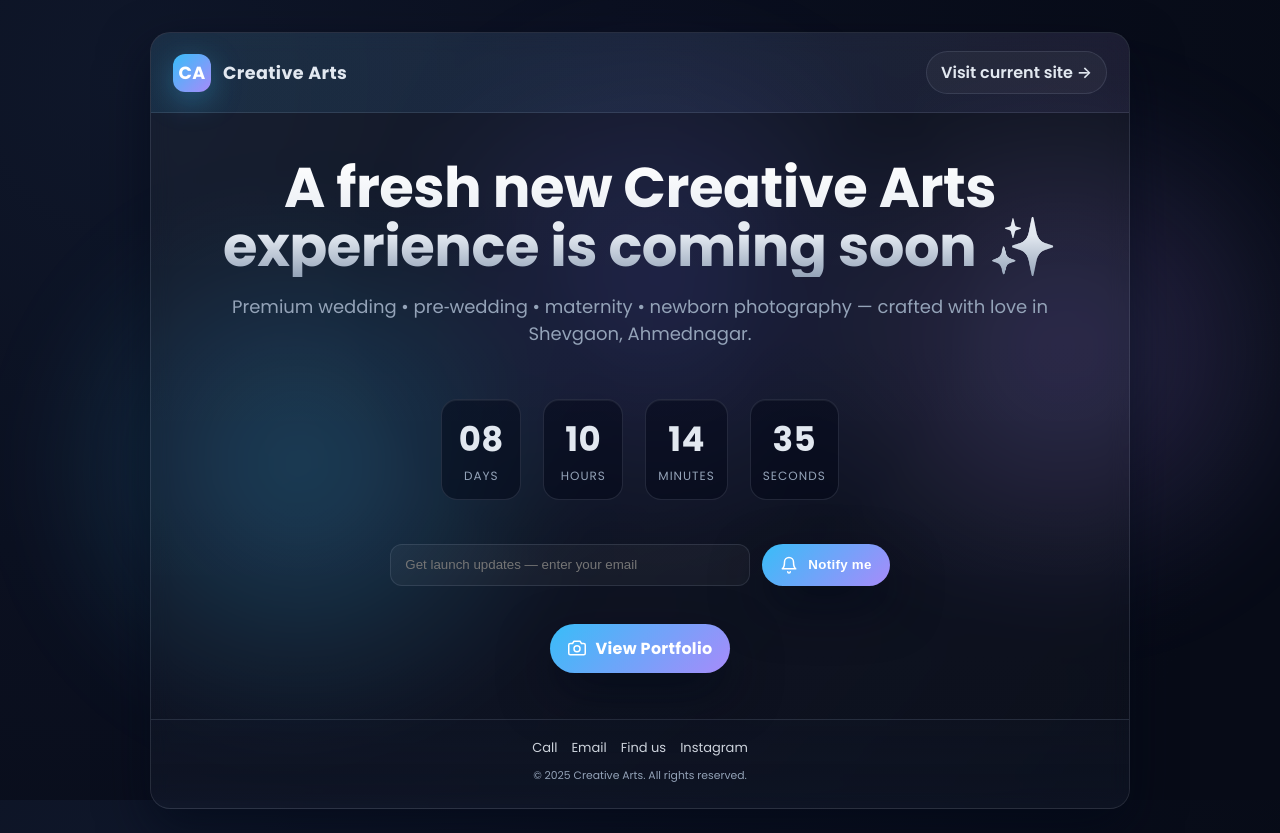
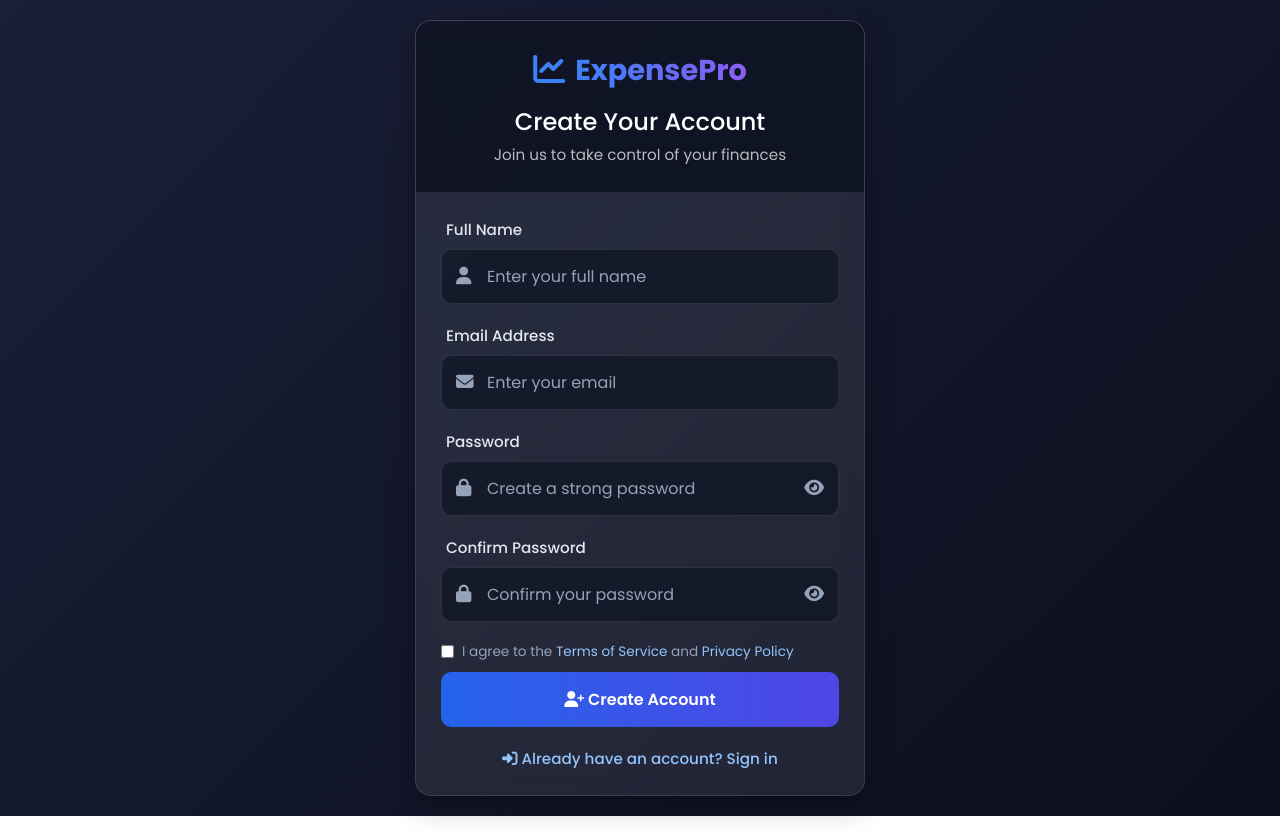
Before and after one commit to aniketandhal/Paltan-Web, a plain HTML site: page index.html in a window 1280 px wide. Drawn offline with Linux system fonts and the light colour scheme.

Commit message:
Update index.html

```diff
--- a/index.html
+++ b/index.html
@@ -1,274 +1,448 @@
 <!DOCTYPE html>
 <html lang="en">
 <head>
-  <meta charset="UTF-8" />
-  <meta name="viewport" content="width=device-width, initial-scale=1" />
-  <title>Creative Arts — Coming Soon</title>
-  <meta name="description" content="Creative Arts — premium wedding, maternity, and portrait photography. Our new website is coming soon." />
-  <meta name="robots" content="index,follow" />
-  <meta property="og:title" content="Creative Arts — Coming Soon" />
-  <meta property="og:description" content="Premium wedding, maternity, and portrait photography. New site launching soon." />
-  <meta property="og:type" content="website" />
-  <meta name="theme-color" content="#0ea5e9" />
-  <link rel="preconnect" href="https://fonts.googleapis.com">
-  <link rel="preconnect" href="https://fonts.gstatic.com" crossorigin>
-  <link href="https://fonts.googleapis.com/css2?family=Poppins:wght@300;400;600;700&display=swap" rel="stylesheet">
+  <meta charset="UTF-8">
+  <meta name="viewport" content="width=device-width, initial-scale=1.0">
+  <title>Sign Up | ExpensePro</title>
+  <link rel="stylesheet" href="https://cdnjs.cloudflare.com/ajax/libs/font-awesome/6.4.0/css/all.min.css">
+  <link href="https://fonts.googleapis.com/css2?family=Poppins:wght@300;400;500;600;700&display=swap" rel="stylesheet">
   <style>
-    :root {
-      --bg: #0b1020;
-      --panel: #0f172a;
-      --text: #e2e8f0;
-      --muted: #94a3b8;
-      --brand: #38bdf8; /* sky-400 */
-      --accent: #a78bfa; /* violet-400 */
-      --success: #22c55e;
-      --danger: #ef4444;
-      --glass: rgba(15, 23, 42, 0.6);
-      --glass-border: rgba(148, 163, 184, 0.18);
-      --radius: 20px;
-      --shadow: 0 20px 50px rgba(2, 8, 23, 0.6);
-    }
-
-    * { box-sizing: border-box; }
-
-    html, body {
-      height: 100%;
+    * {
       margin: 0;
+      padding: 0;
+      box-sizing: border-box;
+      font-family: 'Poppins', sans-serif;
     }
 
     body {
-      font-family: 'Poppins', system-ui, -apple-system, Segoe UI, Roboto, Ubuntu, Cantarell, 'Helvetica Neue', Arial, 'Noto Sans', 'Apple Color Emoji', 'Segoe UI Emoji', 'Segoe UI Symbol';
-      color: var(--text);
-      background: radial-gradient(1200px 1200px at 10% 10%, #0f172a 0%, #0b1020 40%, #070b17 100%);
-      overflow-x: hidden;
+      background: linear-gradient(135deg, #1a1f38 0%, #0c0f1d 100%);
+      min-height: 100vh;
+      display: flex;
+      justify-content: center;
+      align-items: center;
+      padding: 20px;
     }
 
-    /* Subtle animated blobs */
-    .blob {
-      position: fixed;
-      inset: auto auto -10% -10%;
-      width: 60vmax; height: 60vmax;
-      background: radial-gradient(closest-side, rgba(56,189,248,0.25), transparent 70%);
-      filter: blur(40px);
-      transform: translateZ(0);
-      animation: float1 18s ease-in-out infinite;
-      pointer-events: none;
-      z-index: 0;
-    }
-    .blob.b2 { left: auto; right: -15%; bottom: 5%; background: radial-gradient(closest-side, rgba(167,139,250,0.22), transparent 70%); animation: float2 22s ease-in-out infinite; }
-    .blob.b3 { left: 20%; bottom: auto; top: -15%; background: radial-gradient(closest-side, rgba(99,102,241,0.18), transparent 70%); animation: float3 26s ease-in-out infinite; }
-    @keyframes float1 { 0%,100% { transform: translate(0,0) scale(1);} 50% { transform: translate(10%, -6%) scale(1.05);} }
-    @keyframes float2 { 0%,100% { transform: translate(0,0) scale(1);} 50% { transform: translate(-6%, -8%) scale(1.07);} }
-    @keyframes float3 { 0%,100% { transform: translate(0,0) scale(1);} 50% { transform: translate(8%, 6%) scale(1.04);} }
-
-    .wrap {
-      position: relative;
-      min-height: 100dvh;
-      display: grid;
-      place-items: center;
-      padding: 32px 20px 24px;
-      z-index: 1;
+    .container {
+      width: 100%;
+      max-width: 450px;
+      background: rgba(255, 255, 255, 0.08);
+      border-radius: 16px;
+      overflow: hidden;
+      box-shadow: 0 10px 30px rgba(0, 0, 0, 0.3);
+      backdrop-filter: blur(10px);
+      border: 1px solid rgba(255, 255, 255, 0.1);
     }
 
-    .card {
-      width: min(980px, 100%);
-      background: linear-gradient(180deg, rgba(255,255,255,0.04), rgba(255,255,255,0.02));
-      border: 1px solid var(--glass-border);
-      backdrop-filter: blur(10px);
-      border-radius: var(--radius);
-      box-shadow: var(--shadow);
-      overflow: hidden;
+    .header {
+      background: rgba(10, 15, 30, 0.8);
+      color: white;
+      padding: 25px;
+      text-align: center;
+      border-bottom: 1px solid rgba(255, 255, 255, 0.1);
     }
 
-    header {
+    .logo {
+      display: flex;
+      justify-content: center;
+      align-items: center;
+      margin-bottom: 10px;
+    }
+
+    .logo-icon {
+      font-size: 2rem;
+      margin-right: 10px;
+      color: #3b82f6;
+    }
+
+    .logo-text {
+      font-size: 1.8rem;
+      font-weight: 700;
+      background: linear-gradient(to right, #3b82f6, #8b5cf6);
+      -webkit-background-clip: text;
+      background-clip: text;
+      color: transparent;
+    }
+
+    .header h1 {
+      font-size: 1.5rem;
+      font-weight: 500;
+      margin: 10px 0 5px;
+    }
+
+    .header p {
+      font-size: 0.95rem;
+      opacity: 0.7;
+      max-width: 350px;
+      margin: 0 auto;
+      line-height: 1.5;
+    }
+
+    .form-container {
+      padding: 25px;
+    }
+
+    .input-group {
+      margin-bottom: 20px;
+    }
+
+    .input-group label {
+      display: block;
+      margin-bottom: 8px;
+      font-weight: 500;
+      color: #e2e8f0;
+      font-size: 0.95rem;
+      padding-left: 5px;
+    }
+
+    .input-container {
+      position: relative;
+    }
+
+    .input-icon {
+      position: absolute;
+      left: 15px;
+      top: 50%;
+      transform: translateY(-50%);
+      color: #94a3b8;
+      font-size: 1.1rem;
+    }
+
+    .input-group input {
+      width: 100%;
+      padding: 14px 15px 14px 45px;
+      background: rgba(15, 20, 35, 0.7);
+      border: 1.5px solid rgba(255, 255, 255, 0.1);
+      border-radius: 10px;
+      font-size: 1rem;
+      transition: all 0.3s ease;
+      outline: none;
+      color: #f1f5f9;
+    }
+
+    .input-group input::placeholder {
+      color: #94a3b8;
+    }
+
+    .input-group input:focus {
+      border-color: rgba(59, 130, 246, 0.5);
+      background: rgba(15, 20, 35, 0.9);
+    }
+
+    .toggle-password {
+      position: absolute;
+      right: 15px;
+      top: 50%;
+      transform: translateY(-50%);
+      cursor: pointer;
+      color: #94a3b8;
+      font-size: 1.1rem;
+    }
+
+    .toggle-password:hover {
+      color: #3b82f6;
+    }
+
+    .btn-submit {
+      width: 100%;
+      padding: 15px;
+      background: linear-gradient(to right, #2563eb, #4f46e5);
+      color: white;
+      border: none;
+      border-radius: 10px;
+      font-size: 1rem;
+      font-weight: 600;
+      cursor: pointer;
+      transition: all 0.3s ease;
+      margin-top: 10px;
+    }
+
+    .btn-submit:hover {
+      background: linear-gradient(to right, #1d4ed8, #4338ca);
+      transform: translateY(-2px);
+    }
+
+    .login-links {
+      text-align: center;
+      margin-top: 20px;
+      font-size: 0.95rem;
+      color: #94a3b8;
+    }
+
+    .login-links a {
+      color: #93c5fd;
+      text-decoration: none;
+      font-weight: 500;
+      transition: all 0.3s ease;
+    }
+
+    .login-links a:hover {
+      color: #3b82f6;
+      text-decoration: underline;
+    }
+
+    .terms {
+      display: flex;
+      align-items: flex-start;
+      margin-top: 15px;
+      color: #94a3b8;
+      font-size: 0.85rem;
+    }
+
+    .terms input {
+      margin-right: 8px;
+      margin-top: 3px;
+    }
+
+    .terms a {
+      color: #93c5fd;
+      text-decoration: none;
+    }
+
+    .terms a:hover {
+      text-decoration: underline;
+    }
+
+    .alert {
+      padding: 12px 15px;
+      border-radius: 10px;
+      margin-bottom: 20px;
       display: flex;
       align-items: center;
-      justify-content: space-between;
-      gap: 12px;
-      padding: 18px 22px;
-      background: linear-gradient(90deg, rgba(56,189,248,0.1), rgba(167,139,250,0.08));
-      border-bottom: 1px solid var(--glass-border);
+      opacity: 0;
+      transform: translateY(-10px);
+      transition: all 0.3s ease;
     }
 
-    .brand {
-      display: flex; align-items: center; gap: 12px;
-      font-weight: 700; letter-spacing: 0.4px; font-size: 1.1rem;
-    }
-    .logo {
-      display: grid; place-items: center; width: 38px; height: 38px;
-      background: linear-gradient(135deg, var(--brand), var(--accent));
-      color: white; border-radius: 12px; font-weight: 800; font-size: 1.1rem;
-      box-shadow: 0 8px 30px rgba(56,189,248,0.35);
+    .alert.show {
+      opacity: 1;
+      transform: translateY(0);
     }
 
-    .btn-ghost {
-      appearance: none; border: 1px solid var(--glass-border);
-      background: rgba(255,255,255,0.04);
-      color: var(--text);
-      padding: 8px 14px; border-radius: 999px; cursor: pointer; font-weight: 600;
-      transition: transform .1s ease, background .2s ease, border-color .2s ease;
-      text-decoration: none; display: inline-flex; align-items: center; gap: 8px;
-    }
-    .btn-ghost:hover { transform: translateY(-1px); background: rgba(255,255,255,0.06); border-color: rgba(148,163,184,0.35); }
-
-    .hero {
-      display: grid; gap: 22px; padding: clamp(24px, 5vw, 46px);
-      text-align: center;
+    .alert.success {
+      background: rgba(22, 101, 52, 0.2);
+      color: #86efac;
+      border-left: 3px solid #22c55e;
     }
 
-    h1 {
-      margin: 0; font-size: clamp(32px, 5vw, 56px); line-height: 1.05;
-      letter-spacing: -0.5px; font-weight: 800;
-      background: linear-gradient(180deg, #fff, #e2e8f0 65%, #94a3b8 100%);
-      -webkit-background-clip: text; background-clip: text; color: transparent;
+    .alert.error {
+      background: rgba(185, 28, 28, 0.2);
+      color: #fca5a5;
+      border-left: 3px solid #ef4444;
     }
 
-    .tagline { color: var(--muted); margin-top: -6px; font-size: clamp(14px, 1.9vw, 18px); }
-
-    .timer { display: grid; grid-auto-flow: column; justify-content: center; gap: clamp(10px, 2.6vw, 22px); margin: 12px auto 6px; }
-    .time {
-      background: rgba(2,6,23,0.5);
-      border: 1px solid var(--glass-border);
-      min-width: 80px;
-      padding: 14px 12px;
-      border-radius: 16px; box-shadow: inset 0 1px 0 rgba(255,255,255,0.06);
-    }
-    .time .val { display: block; font-size: clamp(22px, 4vw, 34px); font-weight: 800; letter-spacing: 0.5px; }
-    .time .lbl { display: block; margin-top: 2px; font-size: 12px; color: var(--muted); letter-spacing: 1px; text-transform: uppercase; }
-
-    .cta {
-      margin-top: 16px;
-      display: flex; flex-wrap: wrap; gap: 12px; justify-content: center;
+    .alert i {
+      margin-right: 10px;
+      font-size: 1.2rem;
     }
 
-    .btn {
-      appearance: none; border: none; cursor: pointer; font-weight: 700; letter-spacing: 0.3px;
-      padding: 12px 18px; border-radius: 999px; box-shadow: var(--shadow);
-      background: linear-gradient(135deg, var(--brand), var(--accent));
-      color: white; text-decoration: none; display: inline-flex; align-items: center; gap: 10px;
-      transition: transform .12s ease, filter .2s ease;
-    }
-    .btn:hover { transform: translateY(-1px); filter: brightness(1.05); }
+    @media (max-width: 480px) {
+      .header {
+        padding: 20px 15px;
+      }
 
-    .input {
-      background: rgba(255,255,255,0.04); color: var(--text);
-      border: 1px solid var(--glass-border); outline: none;
-      padding: 12px 14px; border-radius: 12px; min-width: min(360px, 80vw);
-    }
+      .form-container {
+        padding: 20px 15px;
+      }
 
-    .foot {
-      display: grid; gap: 10px; align-content: center; justify-items: center;
-      padding: 18px 20px 24px; border-top: 1px solid var(--glass-border);
-      background: linear-gradient(0deg, rgba(15,23,42,0.4), rgba(15,23,42,0.2));
-      color: var(--muted); font-size: 13px;
-    }
+      .logo-text {
+        font-size: 1.6rem;
+      }
 
-    .links { display: flex; gap: 14px; flex-wrap: wrap; justify-content: center; }
-    .link { color: var(--text); text-decoration: none; opacity: 0.9; }
-    .link:hover { opacity: 1; text-decoration: underline; }
+      .logo-icon {
+        font-size: 1.8rem;
+      }
 
-    /* Accessibility helpers */
-    .sr-only { position: absolute; width: 1px; height: 1px; margin: -1px; padding: 0; overflow: hidden; clip: rect(0,0,0,0); border: 0; }
+      .header h1 {
+        font-size: 1.3rem;
+      }
 
-    @media (max-width: 480px) {
-      .time { min-width: 68px; }
+      .input-group input {
+        padding: 12px 12px 12px 40px;
+      }
     }
   </style>
 </head>
 <body>
-  <div class="blob"></div>
-  <div class="blob b2"></div>
-  <div class="blob b3"></div>
+  <div class="container">
+    <div class="header">
+      <div class="logo">
+        <div class="logo-icon">
+          <i class="fas fa-chart-line"></i>
+        </div>
+        <div class="logo-text">ExpensePro</div>
+      </div>
+      <h1>Create Your Account</h1>
+      <p>Join us to take control of your finances</p>
+    </div>
 
-  <main class="wrap" role="main">
-    <section class="card" aria-labelledby="title">
-      <header>
-        <div class="brand">
-          <div class="logo" aria-hidden="true">CA</div>
-          <div>Creative Arts</div>
-        </div>
-        <a class="btn-ghost" href="https://creative-arts-lake.vercel.app/" target="_blank" rel="noopener">Visit current site →</a>
-      </header>
+    <div class="form-container">
+      <div id="alertBox"></div>
 
-      <div class="hero">
-        <h1 id="title">A fresh new Creative Arts experience is coming soon ✨</h1>
-        <p class="tagline">Premium wedding • pre‑wedding • maternity • newborn photography — crafted with love in Shevgaon, Ahmednagar.</p>
-
-        <!-- Countdown timer -->
-        <div class="timer" aria-label="Countdown to launch">
-          <div class="time" aria-live="polite"><span class="val" id="d">00</span><span class="lbl">Days</span></div>
-          <div class="time" aria-live="polite"><span class="val" id="h">00</span><span class="lbl">Hours</span></div>
-          <div class="time" aria-live="polite"><span class="val" id="m">00</span><span class="lbl">Minutes</span></div>
-          <div class="time" aria-live="polite"><span class="val" id="s">00</span><span class="lbl">Seconds</span></div>
+      <form id="registrationForm">
+        <div class="input-group">
+          <label for="name">Full Name</label>
+          <div class="input-container">
+            <div class="input-icon">
+              <i class="fas fa-user"></i>
+            </div>
+            <input type="text" id="name" placeholder="Enter your full name" required>
+          </div>
         </div>
 
-        <!-- Email capture (static demo). Replace action with your backend / EmailJS / Formspree. -->
-        <form class="cta" action="mailto:creativearts@example.com" method="post" enctype="text/plain">
-          <label class="sr-only" for="email">Your email</label>
-          <input class="input" id="email" name="email" type="email" placeholder="Get launch updates — enter your email" required />
-          <button class="btn" type="submit" aria-label="Notify me">
-            <!-- bell icon -->
-            <svg xmlns="http://www.w3.org/2000/svg" width="18" height="18" viewBox="0 0 24 24" fill="none" stroke="currentColor" stroke-width="2" stroke-linecap="round" stroke-linejoin="round" aria-hidden="true"><path d="M6 8a6 6 0 1 1 12 0c0 7 3 9 3 9H3s3-2 3-9"/><path d="M10.3 21a1.7 1.7 0 0 0 3.4 0"/></svg>
-            Notify me
-          </button>
-        </form>
+        <div class="input-group">
+          <label for="email">Email Address</label>
+          <div class="input-container">
+            <div class="input-icon">
+              <i class="fas fa-envelope"></i>
+            </div>
+            <input type="email" id="email" placeholder="Enter your email" required>
+          </div>
+        </div>
 
-        <div class="cta">
-          <a class="btn" href="https://creative-arts-lake.vercel.app/" target="_blank" rel="noopener" aria-label="See our existing portfolio">
-            <!-- camera icon -->
-            <svg xmlns="http://www.w3.org/2000/svg" width="18" height="18" viewBox="0 0 24 24" fill="none" stroke="currentColor" stroke-width="2" stroke-linecap="round" stroke-linejoin="round" aria-hidden="true"><path d="M23 19a2 2 0 0 1-2 2H3a2 2 0 0 1-2-2V8a2 2 0 0 1 2-2h3l2-3h8l2 3h3a2 2 0 0 1 2 2z"/><circle cx="12" cy="13" r="4"/></svg>
-            View Portfolio
+        <div class="input-group">
+          <label for="password">Password</label>
+          <div class="input-container">
+            <div class="input-icon">
+              <i class="fas fa-lock"></i>
+            </div>
+            <input type="password" id="password" placeholder="Create a strong password" required>
+            <span class="toggle-password" onclick="togglePassword('password')">
+              <i class="fas fa-eye"></i>
+            </span>
+          </div>
+        </div>
+
+        <div class="input-group">
+          <label for="confirmPassword">Confirm Password</label>
+          <div class="input-container">
+            <div class="input-icon">
+              <i class="fas fa-lock"></i>
+            </div>
+            <input type="password" id="confirmPassword" placeholder="Confirm your password" required>
+            <span class="toggle-password" onclick="togglePassword('confirmPassword')">
+              <i class="fas fa-eye"></i>
+            </span>
+          </div>
+        </div>
+
+        <div class="terms">
+          <input type="checkbox" id="terms" required>
+          <label for="terms">I agree to the <a href="#">Terms of Service</a> and <a href="#">Privacy Policy</a></label>
+        </div>
+
+        <button type="button" class="btn-submit" onclick="registerUser()">
+          <i class="fas fa-user-plus"></i> Create Account
+        </button>
+
+        <div class="login-links">
+          <a href="login.html">
+            <i class="fas fa-sign-in-alt"></i> Already have an account? Sign in
           </a>
         </div>
-      </div>
-
-      <footer class="foot">
-        <div class="links">
-          <a class="link" href="tel:+91-9999999999">Call</a>
-          <a class="link" href="mailto:creativearts@example.com">Email</a>
-          <a class="link" href="https://maps.google.com/?q=Creative+Arts+Studio+Shevgaon" target="_blank" rel="noopener">Find us</a>
-          <a class="link" href="https://instagram.com/" target="_blank" rel="noopener">Instagram</a>
-        </div>
-        <small>© <span id="year"></span> Creative Arts. All rights reserved.</small>
-      </footer>
-    </section>
-  </main>
+      </form>
+    </div>
+  </div>
 
   <script>
-    // ====== Launch date (IST). Update as needed. ======
-    // Example: Sept 1, 2025 at 10:00 (Asia/Kolkata, UTC+05:30)
-    const launchDateIST = '2025-09-01T10:00:00+05:30';
+    // Show alert message
+    function showAlert(message, type) {
+      const alertBox = document.getElementById('alertBox');
+      alertBox.innerHTML = `
+        <div class="alert ${type} show">
+          <i class="fas ${type === 'success' ? 'fa-check-circle' : 'fa-exclamation-circle'}"></i>
+          ${message}
+        </div>
+      `;
 
-    const d = document.getElementById('d');
-    const h = document.getElementById('h');
-    const m = document.getElementById('m');
-    const s = document.getElementById('s');
-    const year = document.getElementById('year');
-    year.textContent = new Date().getFullYear();
+      // Auto hide after 5 seconds
+      setTimeout(() => {
+        const alert = document.querySelector('.alert');
+        if (alert) {
+          alert.classList.remove('show');
+          setTimeout(() => {
+            alertBox.innerHTML = '';
+          }, 300);
+        }
+      }, 5000);
+    }
 
-    const target = new Date(launchDateIST).getTime();
+    // Toggle password visibility
+    function togglePassword(fieldId) {
+      const passwordInput = document.getElementById(fieldId);
+      const icon = document.querySelector(`#${fieldId} + .toggle-password i`);
 
-    const tick = () => {
-      const now = Date.now();
-      let diff = Math.max(0, target - now);
+      if (passwordInput.type === 'password') {
+        passwordInput.type = 'text';
+        icon.classList.remove('fa-eye');
+        icon.classList.add('fa-eye-slash');
+      } else {
+        passwordInput.type = 'password';
+        icon.classList.remove('fa-eye-slash');
+        icon.classList.add('fa-eye');
+      }
+    }
 
-      const days = Math.floor(diff / (1000 * 60 * 60 * 24)); diff -= days * 24 * 60 * 60 * 1000;
-      const hrs  = Math.floor(diff / (1000 * 60 * 60)); diff -= hrs * 60 * 60 * 1000;
-      const mins = Math.floor(diff / (1000 * 60)); diff -= mins * 60 * 1000;
-      const secs = Math.floor(diff / 1000);
+    // Register user function
+    function registerUser() {
+      const name = document.getElementById("name").value.trim();
+      const email = document.getElementById("email").value.trim();
+      const password = document.getElementById("password").value.trim();
+      const confirmPassword = document.getElementById("confirmPassword").value.trim();
+      const terms = document.getElementById("terms").checked;
 
-      d.textContent = String(days).padStart(2, '0');
-      h.textContent = String(hrs).padStart(2, '0');
-      m.textContent = String(mins).padStart(2, '0');
-      s.textContent = String(secs).padStart(2, '0');
-    };
+      // Validate inputs
+      if (!name || !email || !password || !confirmPassword) {
+        showAlert("Please fill in all fields", "error");
+        return;
+      }
 
-    tick();
-    setInterval(tick, 1000);
+      if (password !== confirmPassword) {
+        showAlert("Passwords do not match", "error");
+        return;
+      }
+
+      if (!terms) {
+        showAlert("You must agree to the terms and conditions", "error");
+        return;
+      }
+
+      // Validate email format
+      const emailRegex = /^[^\s@]+@[^\s@]+\.[^\s@]+$/;
+      if (!emailRegex.test(email)) {
+        showAlert("Please enter a valid email address", "error");
+        return;
+      }
+
+      // Show loading state
+      const submitBtn = document.querySelector('.btn-submit');
+      submitBtn.innerHTML = '<i class="fas fa-spinner fa-spin"></i> Creating Account...';
+      submitBtn.disabled = true;
+
+      // Simulate registration process
+      setTimeout(() => {
+        // For demo purposes, we'll just show a success message
+        showAlert("Account created successfully! Redirecting to login...", "success");
+
+        // Reset form
+        document.getElementById("registrationForm").reset();
+
+        // Redirect to login after 2 seconds
+        setTimeout(() => {
+          window.location.href = "login.html";
+        }, 2000);
+      }, 1500);
+    }
+
+    // Initialize event listeners
+    document.addEventListener('DOMContentLoaded', () => {
+      // Enter key functionality
+      document.addEventListener('keypress', (e) => {
+        if (e.key === 'Enter') {
+          registerUser();
+        }
+      });
+    });
   </script>
-
-  <noscript>
-    Your browser does not support JavaScript, or it is disabled. Our site launches soon — stay tuned!
-  </noscript>
 </body>
 </html>
```
